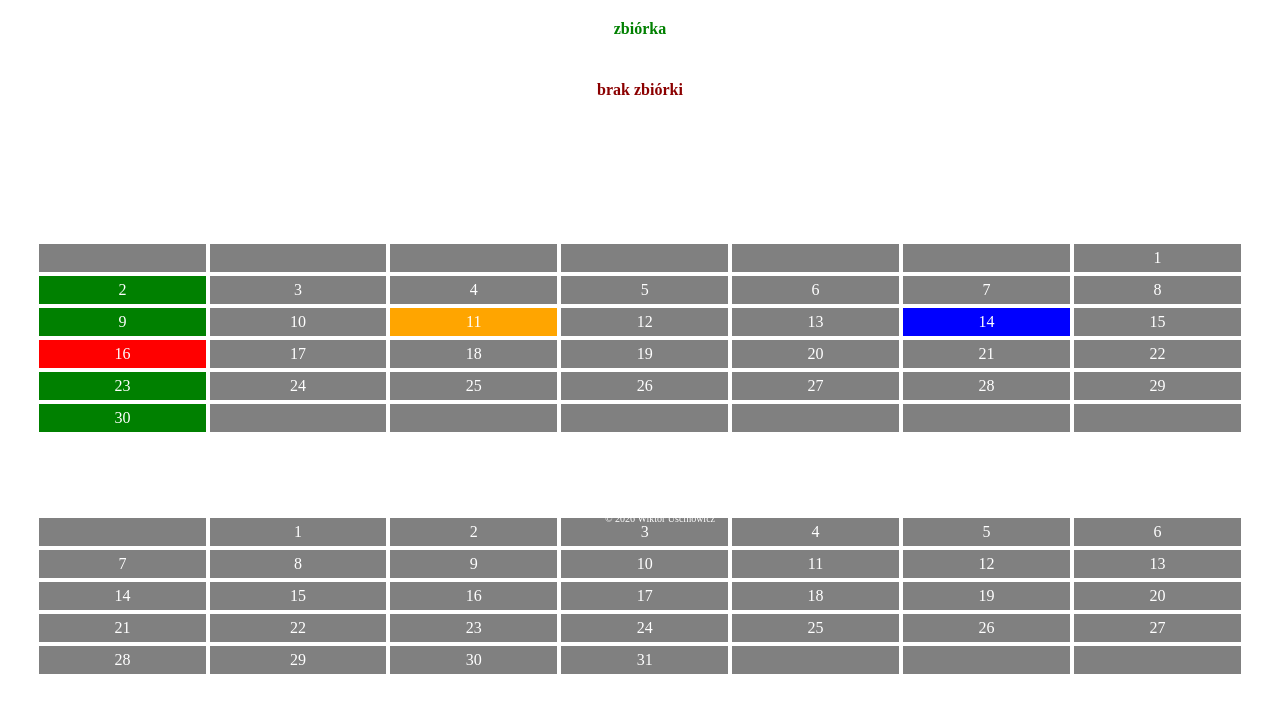
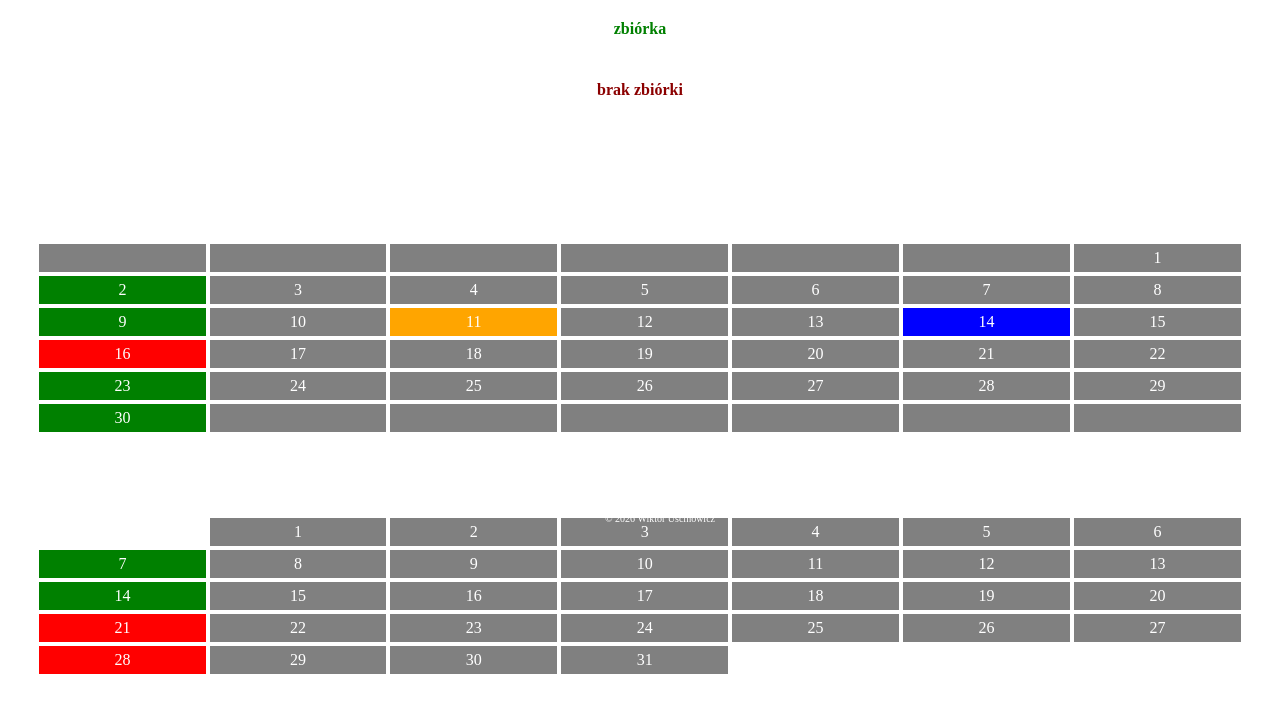
Before and after one commit to uscin20/82podniebnybatalion, a plain HTML site: page kalendarz.html in a window 1280 px wide. Shown: the part 266-978 px from the top of the page. Drawn offline with Linux system fonts and the light colour scheme.

Commit message:
Update kalendarz.html

```diff
--- a/kalendarz.html
+++ b/kalendarz.html
@@ -121,7 +121,7 @@ function ZlotSz() {
 <td style="border:none;color:white;">Ni</td>
 </tr>
 <tr>
-<td style="background-color:grey;"></td>
+<td style="background-color:;"></td>
 <td style="background-color:grey;">1</td>
 <td style="background-color:grey;">2</td>
 <td style="background-color:grey;">3</td>
@@ -130,7 +130,7 @@ function ZlotSz() {
 <td style="background-color:grey;">6</td>
 </tr>
 <tr>
-<td style="background-color:grey;">7</td>
+<td style="background-color:green;">7</td>
 <td style="background-color:grey;">8</td>
 <td style="background-color:grey;">9</td>
 <td style="background-color:grey;">10</td>
@@ -139,7 +139,7 @@ function ZlotSz() {
 <td style="background-color:grey;">13</td>
 </tr>
 <tr>
-<td style="background-color:grey;">14</td>
+<td style="background-color:green;">14</td>
 <td style="background-color:grey;">15</td>
 <td style="background-color:grey;">16</td>
 <td style="background-color:grey;">17</td>
@@ -148,7 +148,7 @@ function ZlotSz() {
 <td style="background-color:grey;">20</td>
 </tr>
 <tr>
-<td style="background-color:grey;">21</td>
+<td style="background-color:red;">21</td>
 <td style="background-color:grey;">22</td>
 <td style="background-color:grey;">23</td>
 <td style="background-color:grey;">24</td>
@@ -157,13 +157,13 @@ function ZlotSz() {
 <td style="background-color:grey;">27</td>
 </tr>
 <tr>
-<td style="background-color:grey;">28</td>
+<td style="background-color:red;">28</td>
 <td style="background-color:grey;">29</td>
 <td style="background-color:grey;">30</td>
 <td style="background-color:grey;">31</td>
-<td style="background-color:grey;"></td>
-<td style="background-color:grey;"></td>
-<td style="background-color:grey;"></td>
+<td style="background-color:;"></td>
+<td style="background-color:;"></td>
+<td style="background-color:;"></td>
 </tr>
 </table>
 
```
